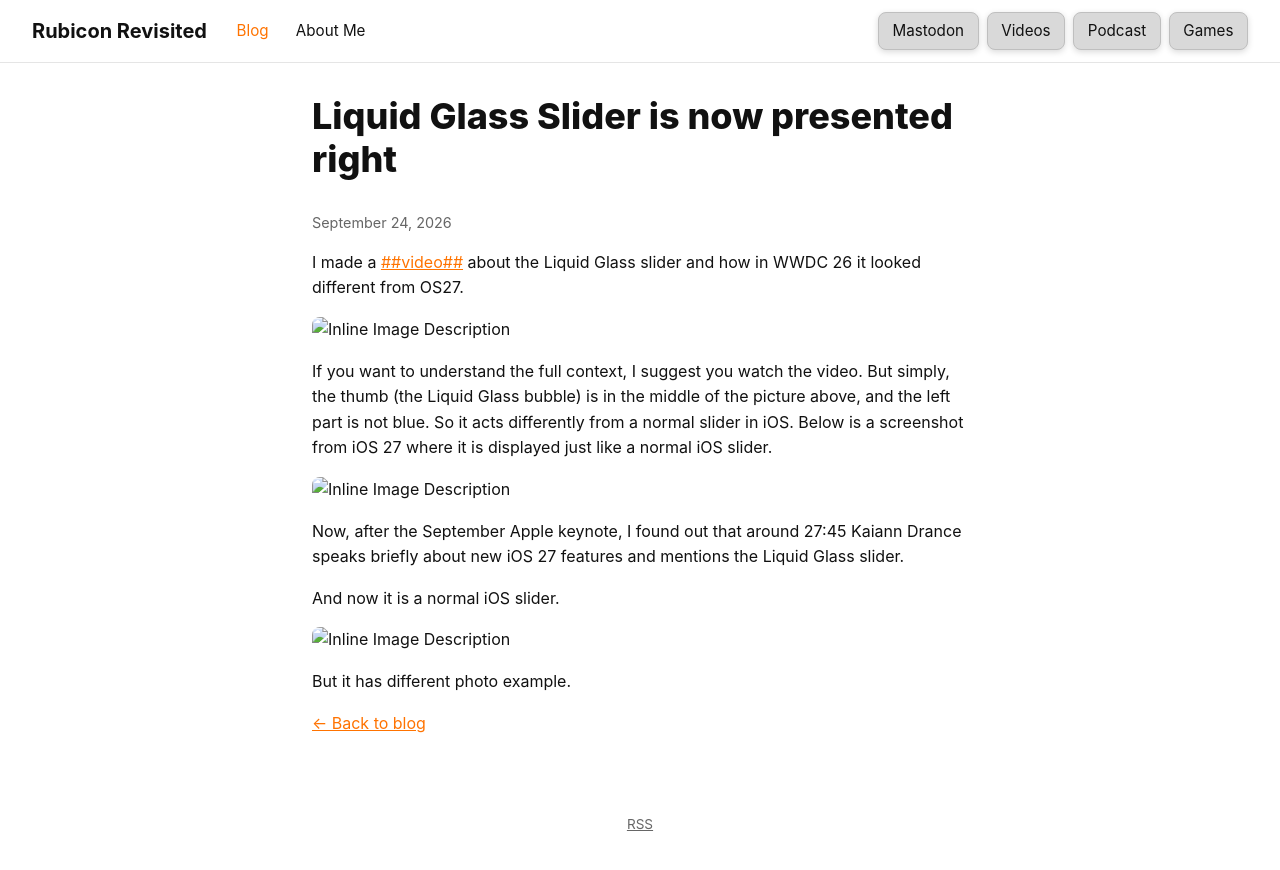
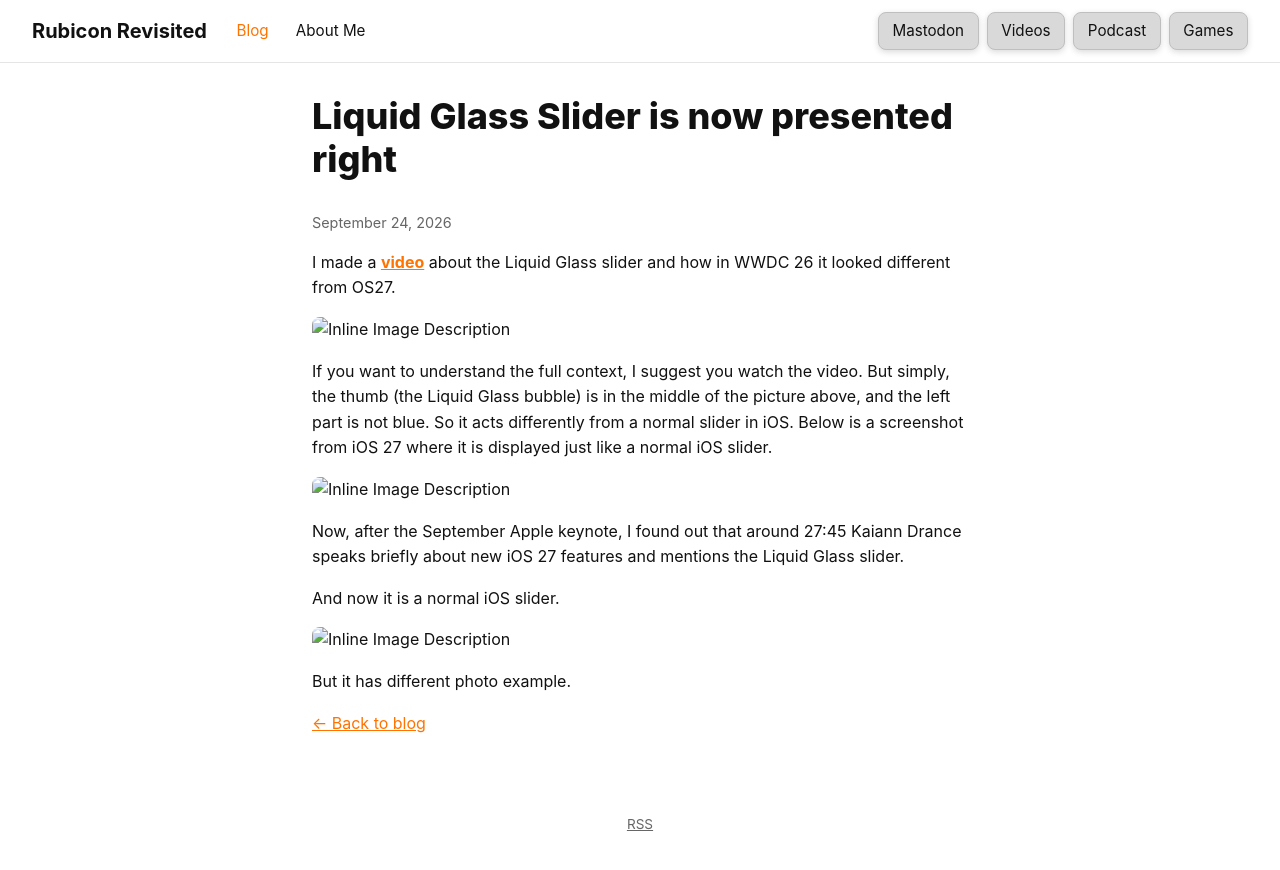
Before and after one commit to StepanJiri/stepankarasek.github.io, a Jekyll site: the page built from _posts/2026-09-24-Liquid Glass Slider is now presented by Apple right.md, in a window 1280 px wide. Shown: the top 870 px of the page. Built offline with Jekyll 4.4.1, drawn with Linux system fonts in a browser that asks for light colours.

```diff
--- a/_posts/2026-09-24-Liquid Glass Slider is now presented by Apple right.md
+++ b/_posts/2026-09-24-Liquid Glass Slider is now presented by Apple right.md
@@ -3,7 +3,7 @@ layout: post
 title: "Liquid Glass Slider is now presented right"
 ---
 
-I made a [##video##](https://youtu.be/GYbHNvlIrgM) about the Liquid Glass slider and how in WWDC 26 it looked different from OS27.
+I made a [**video**](https://youtu.be/GYbHNvlIrgM) about the Liquid Glass slider and how in WWDC 26 it looked different from OS27.
 
 
 ![Inline Image Description]({{ 'assets/images/Liquid Glass is now shown by Apple correctly in Keynote./WWDC_Middle.jpg' | relative_url }})
```
